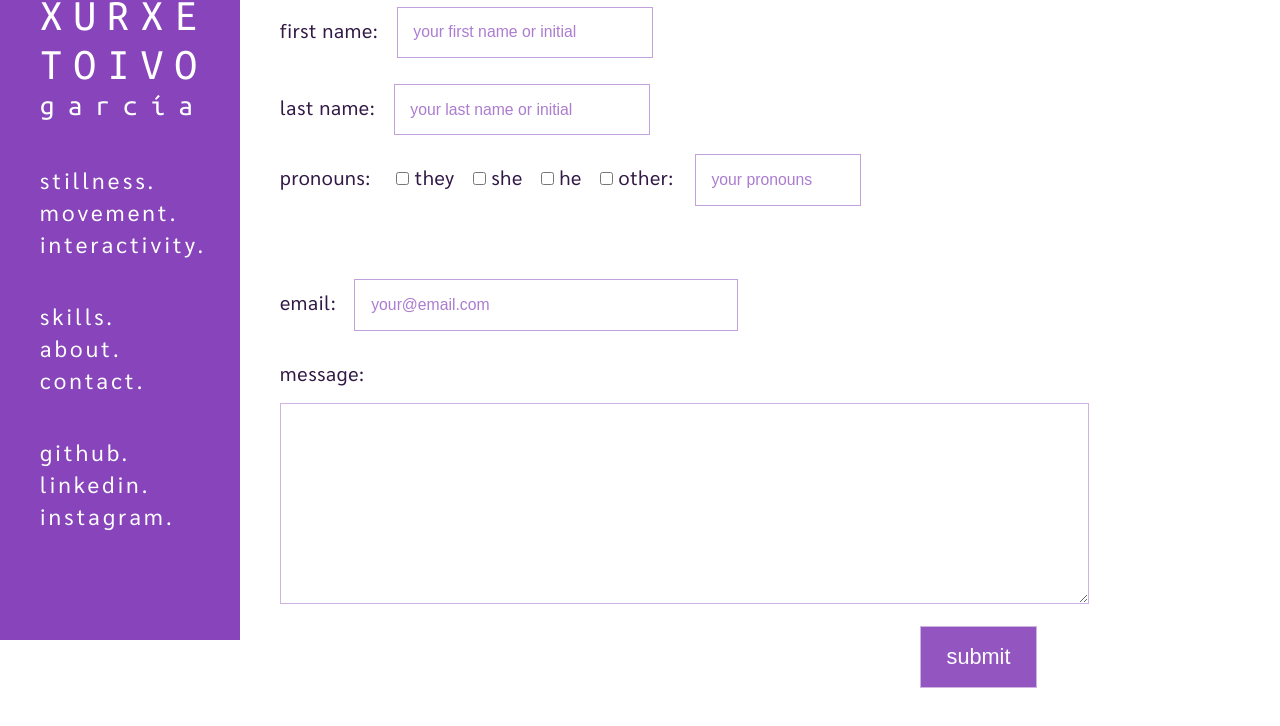
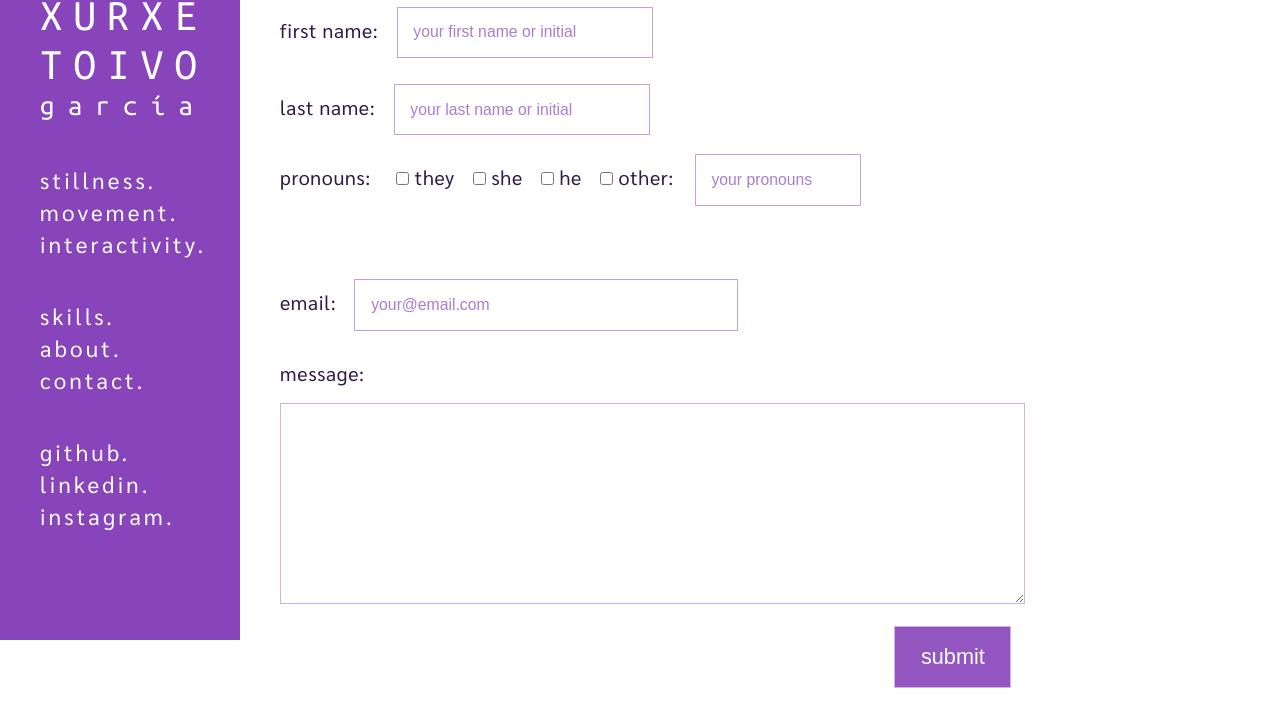
Before and after one commit to xurxe/Integrify-01-portfolio, a plain HTML site: page html/contact.html in a window 1280 px wide. Shown: the part 240-966 px from the top of the page. Drawn offline with Linux system fonts and the light colour scheme.

Commit message:
Made small change to contact form

```diff
--- a/css/style.css
+++ b/css/style.css
@@ -905,7 +905,7 @@ margin-left: 1vw;
 }
 
 textarea {
-  width: 60vw;
+  width: 55vw;
   height: 20vh;
   border: 1px solid #cfb4e3;
   background-color: white;
@@ -927,5 +927,5 @@ input[type="submit"] {
   border: 1px solid #cfb4e3;
   background-color: #9356c1;
   color: white;
-  margin-left: 50vw;
+  margin-left: 48vw;
   }
```
